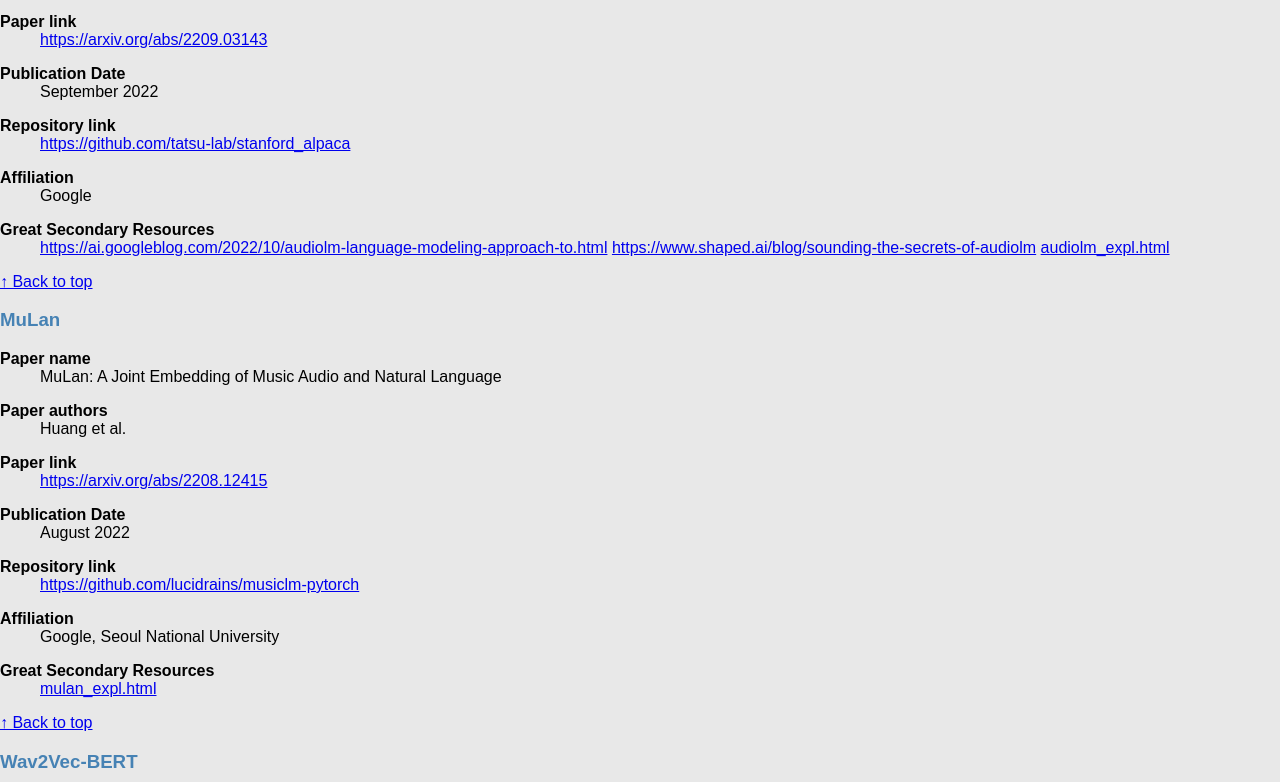
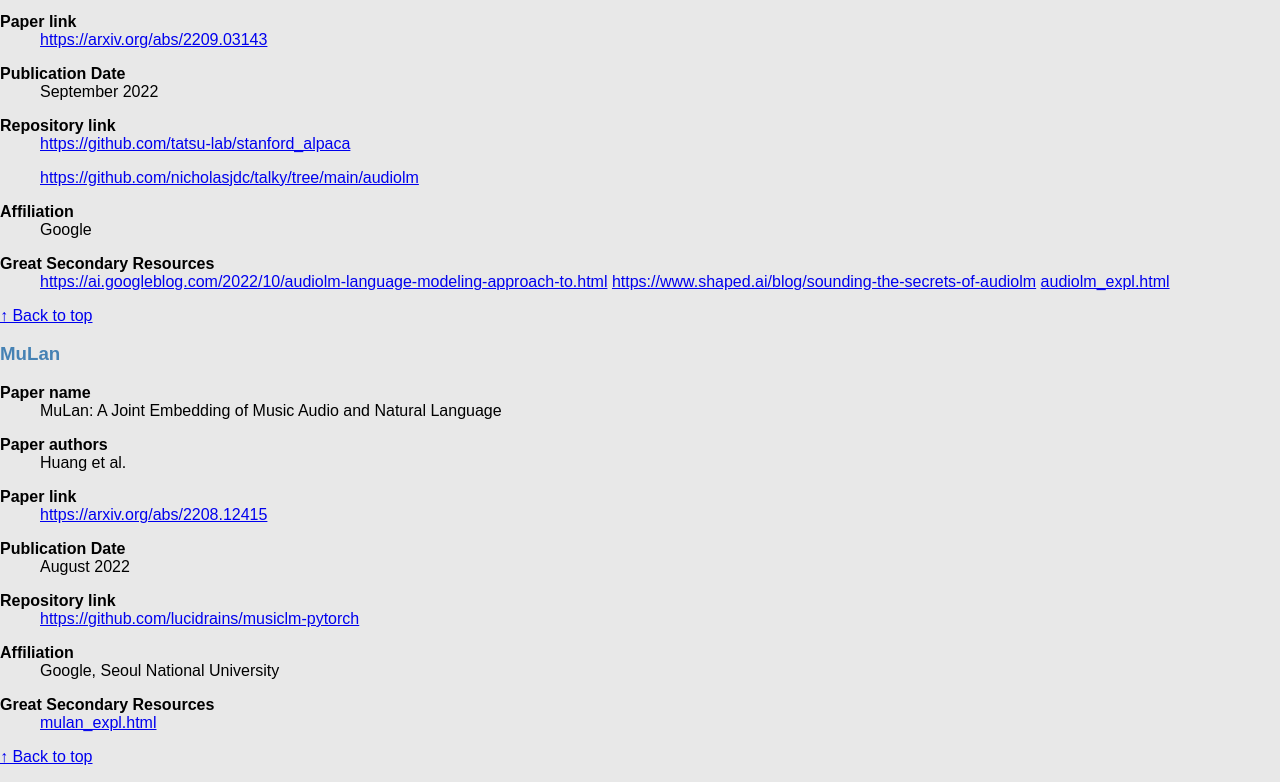
Before and after one commit to nicholasjdc/soundboundai, a plain HTML site: page index.html in a window 1280 px wide. Shown: the part 1120-1902 px from the top of the page. Drawn offline with Linux system fonts and the light colour scheme.

Commit message:
personal repo add

```diff
--- a/index.html
+++ b/index.html
@@ -51,7 +51,10 @@
         <dt>Paper authors</dt><dd>Borsos et al.</dd>
         <dt>Paper link</dt><dd><a href="https://arxiv.org/abs/2209.03143">https://arxiv.org/abs/2209.03143</a></dd>
         <dt>Publication Date</dt><dd>September 2022</dd>
-        <dt>Repository link</dt><dd><a href="https://github.com/tatsu-lab/stanford_alpaca">https://github.com/tatsu-lab/stanford_alpaca</a></dd>
+        <dt>Repository link</dt><dd><a href="https://github.com/tatsu-lab/stanford_alpaca">https://github.com/tatsu-lab/stanford_alpaca</a>
+        <p></p>
+        <a href = "https://github.com/nicholasjdc/talky/tree/main/audiolm">https://github.com/nicholasjdc/talky/tree/main/audiolm</a>
+        </dd>
         <dt>Affiliation</dt><dd>Google</dd>
         <dt>Great Secondary Resources</dt><dd><a href = "https://ai.googleblog.com/2022/10/audiolm-language-modeling-approach-to.html">https://ai.googleblog.com/2022/10/audiolm-language-modeling-approach-to.html</a>
         <a href = "https://www.shaped.ai/blog/sounding-the-secrets-of-audiolm">https://www.shaped.ai/blog/sounding-the-secrets-of-audiolm</a>
```
